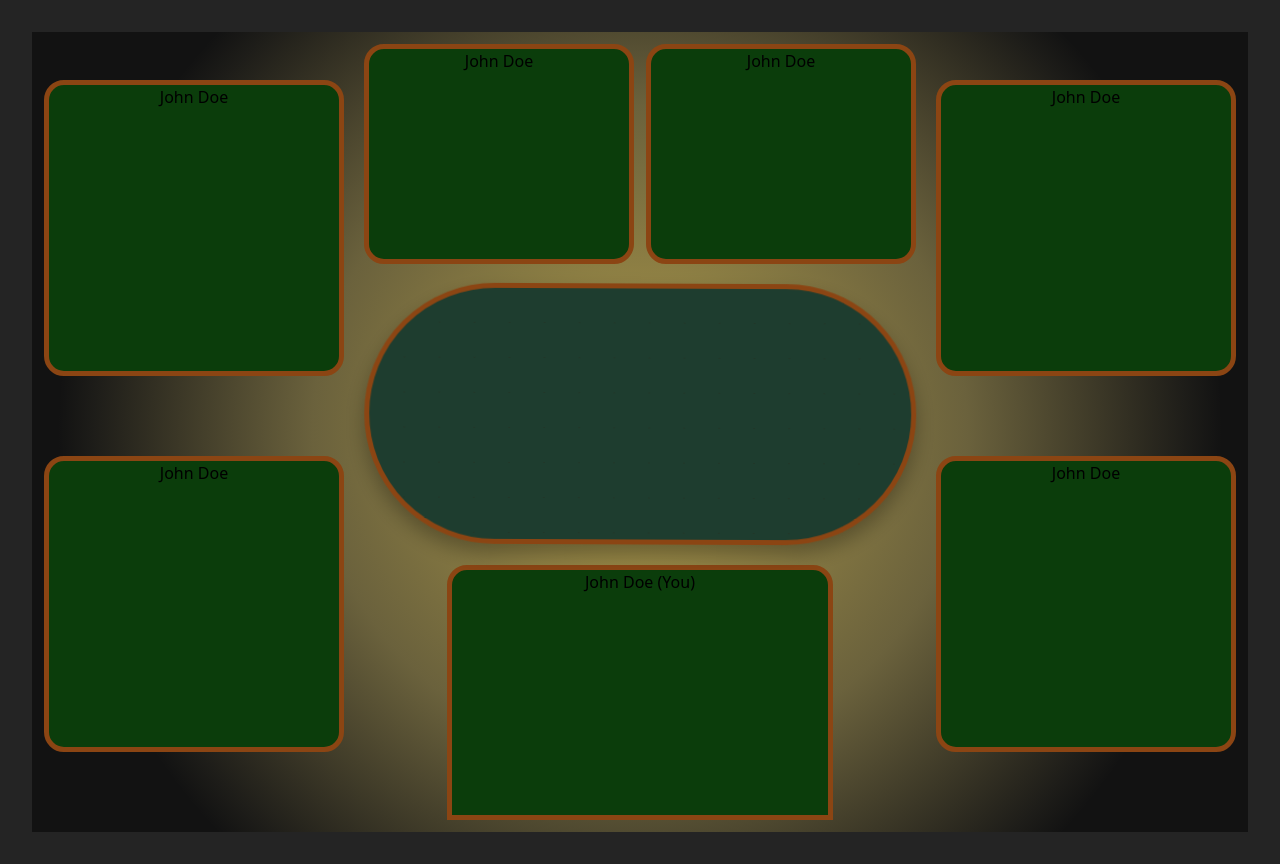
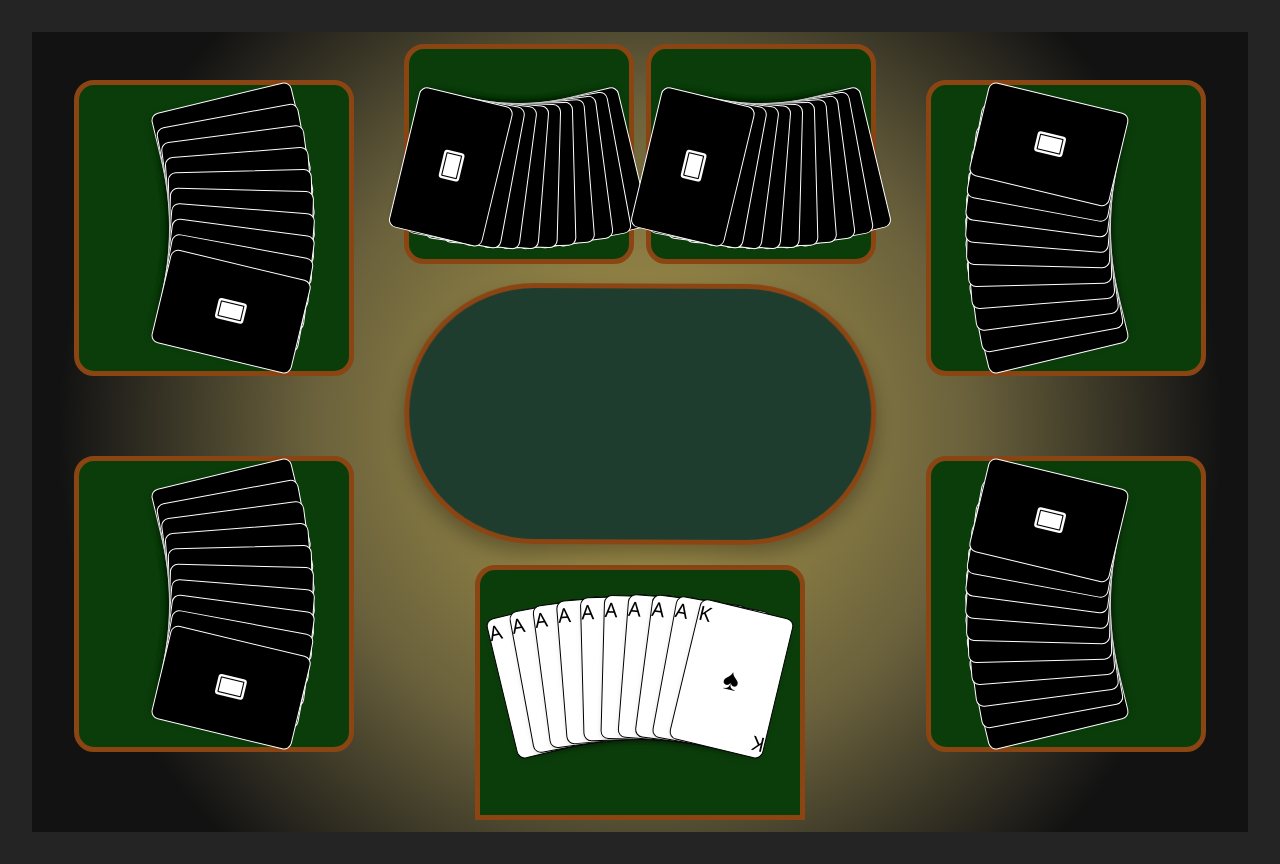
Before and after one commit to auperman-lab/cah-dating, a React (Vite) app: page / in a window 1280 px wide. Built offline with nearby package versions, Linux system fonts and the light colour scheme.

Commit message:
fix cards and their zones

```diff
--- a/src/App.tsx
+++ b/src/App.tsx
@@ -1,68 +1,59 @@
 import './App.css';
 import PlayPage from "./pages/PlayPage.tsx"
+import {Rank, Suit} from "./components/Card.tsx";
+import {useState} from "react";
+import rawEnemyCardData from "./data/enemyCards.json"
+import rawCardData from "./data/cards.json"
 
-// interface CardData {
-//   id: string
-//   suit: Suit;
-//   rank: Rank;
-//   faceUp?: boolean;
-// }
+
+interface CardData {
+  id: string
+  suit: Suit;
+  rank: Rank;
+  faceUp?: boolean;
+}
 
 function App() {
-  // const [cards, setCards] = useState<CardData[]>(rawCardData as CardData[]);
-  // const [enemyCards] = useState<CardData[]>(rawEnemyCardData as CardData[]);
-
-  // const handleDragEnd = (event: DragEndEvent) => {
-  //   const {active, over} = event;
-  //
-  //   if (active.id === over?.id) return;
-  //
-  //   setCards((card) => {
-  //     const originalPos = getCardPos(active.id as string);
-  //     const newPos = getCardPos(over?.id as string);
-  //
-  //     return arrayMove(card, originalPos, newPos);
-  //   });
-  // };
+  const [cards] = useState<CardData[]>(rawCardData as CardData[]);
+  const [enemyCards] = useState<CardData[]>(rawEnemyCardData as CardData[]);
 
   const users = [
     {
       id: 1,
       name: 'John Doe',
-      cards: [],
+      cards: cards,
       isCurrentUser: true,
     }, {
       id: 2,
       name: 'John Doe',
-      cards: []
+      cards: enemyCards
     },
     {
-      id: 2,
+      id: 7,
       name: 'John Doe',
-      cards: []
+      cards: enemyCards
     },
     {
-      id: 2,
+      id: 6,
       name: 'John Doe',
-      cards: []
+      cards: enemyCards
     },
     {
       id: 3,
       name: 'John Doe',
-      cards: []
+      cards: enemyCards
     }
     ,
     {
       id: 4,
       name: 'John Doe',
-      cards: []
+      cards: enemyCards
     },
     {
       id: 5,
       name: 'John Doe',
-      cards: []
+      cards: enemyCards
     }
-
   ]
 
 
--- a/src/components/CardContainer.tsx
+++ b/src/components/CardContainer.tsx
@@ -1,4 +1,4 @@
-import React, {useEffect, useState} from "react";
+import React, {useState} from "react";
 import {Rank, Suit} from "./Card.tsx";
 import Card from "./Card.tsx";
 import {useSortable} from "@dnd-kit/sortable";
@@ -12,10 +12,11 @@ interface CardContainerProps {
   };
   index: number;
   total: number;
-  radius: number;
+  parentWidth: number; // New prop for parent container width
+
 }
 
-const CardContainer: React.FC<CardContainerProps> = ({ cardProp, index, total, radius }) => {
+const CardContainer: React.FC<CardContainerProps> = ({ cardProp, index, total, parentWidth }) => {
   const { attributes, listeners, setNodeRef, transform } = useSortable({
     id: cardProp.id,
     data: {
@@ -24,43 +25,30 @@ const CardContainer: React.FC<CardContainerProps> = ({ cardProp, index, total, r
   });
 
   const [isHovered, setIsHovered] = useState(false);
-  const [windowWidth, setWindowWidth] = useState(window.innerWidth);
 
   const scale = isHovered ? 1.1 : 1;
-
   const dragX = transform?.x ?? 0;
   const dragY = transform?.y ?? 0;
-
   const middle = (total - 1) / 2;
   const angle = (index - middle) * 3; // this is your angular spread
-
-  useEffect(() => {
-    const handleResize = () => setWindowWidth(window.innerWidth);
-    window.addEventListener("resize", handleResize);
-    return () => window.removeEventListener("resize", handleResize);
-  }, []);
-  // larger radius = flatter curve
-  const r = radius * windowWidth * 0.01;
-
+  // larger radius = parentWidth  = flatter curve
   const rad = (angle * Math.PI) / 180;
 
-  const offsetX = r * Math.sin(rad);
-  const offsetY = r * (1 - Math.cos(rad));
+  const offsetX = parentWidth * Math.sin(rad);
+  const offsetY = parentWidth * (1 - Math.cos(rad));
 
-  // console.log("r", r);
-  // console.log("radius", radius);
-  // console.log("width", window.screen.width);
+
 
   const style: React.CSSProperties = {
     position: "absolute",
-    transform: `translate(${dragX+offsetX}px, ${dragY + offsetY}px) rotate(${angle}deg) scale(${scale})`,
-    left: `38%`,
+    left: "50%",
+    top: "40%",
+    transform: `translate(-50%, -50%) translate(${dragX + offsetX}px, ${dragY + offsetY}px) rotate(${angle}deg) scale(${scale})`,
     transformOrigin: "bottom center",
     transition: "transform 300ms ease",
-    zIndex: isHovered ? 10 : 1,
+    zIndex: isHovered ? 1 : 1,
     cursor: "grab",
     touchAction: "none",
-    backgroundColor: "red",
   };
 
   return (
--- a/src/components/CardDropZone.tsx
+++ b/src/components/CardDropZone.tsx
@@ -1,55 +1,94 @@
-import React from "react";
+import React, {useEffect, useRef, useState} from "react";
 import {horizontalListSortingStrategy, SortableContext} from "@dnd-kit/sortable";
 import CardContainer from "./CardContainer.tsx";
 import {Rank, Suit} from "./Card.tsx";
 
-interface CardDropZoneProps {
-  id: string;
-  cardContainerProp: {
+interface Player {
+  id: number,
+  name: string,
+  cards: CardData[],
+  isCurrentUser?: boolean,
+}
+
+interface CardData {
   id: string
   suit: Suit;
   rank: Rank;
   faceUp?: boolean;
-  }[];
-  x?: number;
-  y?: number;
-  w: number;
-  h: number;
-  angle?: number;
-  radius: number;
 }
 
-const CardDropZone: React.FC<CardDropZoneProps> = ({ cardContainerProp, w, h, x = 0, y = 0, angle, radius }) => {
+interface CardDropZoneProps {
+  player: Player;
+  angle?: number;
+}
 
+const CardDropZone: React.FC<CardDropZoneProps> = ({ player, angle= null }) => {
+  const dropZoneRef = useRef<HTMLDivElement>(null);
+  const [parentWidth, setParentWidth] = useState<number>(0);
+  const [parentHeight, setParentHeight] = useState<number>(0);
 
+  useEffect(() => {
+    function updateParentWidth() {
+      if (dropZoneRef.current) {
+        setParentWidth(dropZoneRef.current.offsetWidth);
+        setParentHeight(dropZoneRef.current.offsetHeight);
+        console.log(dropZoneRef.current.offsetWidth);
+      }
+    }
+
+    setTimeout(updateParentWidth, 50);
+    setTimeout(updateParentWidth, 50);
+    window.addEventListener('resize', updateParentWidth);
+    return () => {
+      window.removeEventListener('resize', updateParentWidth);
+    };
+  }, []);
+
+  console.log("angle", angle)
 
   return (
     <div
+      ref={dropZoneRef}
       style={{
+        position: "relative",
+        width: `100%`,
+        height: `100%`,
+      }}
+    >
+      <div
+        style={{
+          ...(angle
+            ? {
+              width: `${parentHeight}px`,
+              height: `${parentWidth}px`,
+              transform: `rotate(${angle}deg)`,
+              transformOrigin: "center",
+              transformBox: "fill-box",
               position: "absolute",
-        left: `${x}%`,
-        top: `${y}%`,
-        width: `${w}%`,
-        height: `${h}%`,
-        transform: `rotate(${angle}deg)`,
+              top: "50%",
+              left: "50%",
+              translate: "-50% -50%",
+            }
+            : {}),
         }}
-      className="bg-gray-400 rounded-lg shadow-lg p-[20px]"
       >
-      <SortableContext items={cardContainerProp} strategy={horizontalListSortingStrategy}>
-        {cardContainerProp.map((card, index) => {
+
+        <SortableContext items={player.cards} strategy={horizontalListSortingStrategy}>
+          {player.cards.map((card, index) => {
 
             return (
               <CardContainer
                 key={card.id}
                 cardProp={card}
                 index={index}
-              total={cardContainerProp.length}
-              radius={radius}
+                total={player.cards.length}
+                parentWidth={angle ? parentHeight : parentWidth}
               />
             );
           })}
         </SortableContext>
       </div>
+    </div>
   );
 };
 
--- a/src/pages/PlayPage.module.scss
+++ b/src/pages/PlayPage.module.scss
@@ -23,29 +23,34 @@
     max-width: 420px;
     height: 100%;
     color: black;
-
+    transform: rotate(180deg);
   }
 
   .playersColumn {
     height: 100vh;
     width: 100%;
-    max-width: 300px;
+    max-width: 340px;
     display: flex;
     flex-direction: column;
+    align-items: center;
     padding-top: 6vh;
 
+
     .playerWrapColumn {
-      background-color: #0b3d0b	;
+      background-color: #0b3d0b;
       border-radius: 20px;
       border: 5px solid saddlebrown;
+      height: 100%;
       width: 100%;
-      max-height: 420px;
-      max-width: 320px;
+      max-height: 380px;
+      max-width: 280px;
       margin-bottom: 10vh;
-      height: 100%;
-      color: black;
+      display: flex;
+      align-items: center;
+      justify-content: center;
 
     }
+
   }
   .tableColumn{
     height: 100vh;
--- a/src/pages/PlayPage.tsx
+++ b/src/pages/PlayPage.tsx
@@ -1,11 +1,22 @@
 import styles from './PlayPage.module.scss';
-import React from "react";
+import React, {useState} from "react";
+import {Rank, Suit} from "../components/Card.tsx";
+import CardDropZone from "../components/CardDropZone";
+import {DndContext, DragEndEvent, pointerWithin} from "@dnd-kit/core";
+import {arrayMove} from "@dnd-kit/sortable";
 
 interface Player {
   id: number,
   name: string,
-  cards: string[],
+  cards: CardData[],
   isCurrentUser?: boolean,
+}
+
+interface CardData {
+  id: string
+  suit: Suit;
+  rank: Rank;
+  faceUp?: boolean;
 }
 
 interface Props {
@@ -17,7 +28,10 @@ const PlayPage: React.FC<Props> = ({ users }) => {
   const left: Player[] = [];
   const right: Player[] = [];
   const top: Player[] = [];
-  let currentUser: Player | undefined; // It's possible there's no currentUser
+  let currentUser: Player | undefined;
+  const [cards, setCards] = useState<CardData[]>(currentUser?.cards)
+  const getCardPos = (id:string) => cards.findIndex((card) => card.id === id);
+
 
   function splitPlayers(userArray:Player[]) {
     currentUser = userArray.find(user => user.isCurrentUser);
@@ -27,11 +41,20 @@ const PlayPage: React.FC<Props> = ({ users }) => {
       else if (index % 3 === 1) right.push(player);
       else top.push(player);
     });
-    console.log("left", left);
-    console.log("right", right);
-    console.log("top", top);
-    console.log("currentUser", currentUser);
   }
+
+  const handleDragEnd = (event: DragEndEvent) => {
+    const {active, over} = event;
+
+    if (active.id === over?.id) return;
+
+    setCards((card) => {
+      const originalPos = getCardPos(active.id as string);
+      const newPos = getCardPos(over?.id as string);
+
+      return arrayMove(card, originalPos, newPos);
+    });
+  };
 
   splitPlayers(users);
 
@@ -39,23 +62,33 @@ const PlayPage: React.FC<Props> = ({ users }) => {
     <div className={styles.PlayPageWrap}>
       <div className={styles.playersColumn}>
         {left.map(player => (
-          <div key={player.id} className={styles.playerWrapColumn}>{player.name}</div>
+          <div key={player.id} className={styles.playerWrapColumn}>
+            <CardDropZone player={player} angle={90} />
+          </div>
           ))}
       </div>
       <div className={styles.tableColumn}>
         <div className={styles.playerblock}>
           {top.map(player => (
-            <div key={player.id} className={styles.playerWrap}>{player.name}</div>
+            <div key={player.id} className={styles.playerWrap}>
+              <CardDropZone   player={player}></CardDropZone>
+            </div>
             ))}
         </div>
         <div className={styles.table}></div>
         <div className={styles.userblock}>
-          {currentUser && <div className={styles.userWrap}>{currentUser.name} (You)</div>} {/* Render currentUser */}
+          {currentUser && <div className={styles.userWrap}>
+            <DndContext collisionDetection={pointerWithin} onDragEnd={handleDragEnd}>
+              <CardDropZone  player={currentUser}></CardDropZone>
+            </DndContext>
+          </div>}
         </div>
       </div>
       <div className={styles.playersColumn}>
         {right.map(player => (
-          <div key={player.id} className={styles.playerWrapColumn}>{player.name}</div>
+          <div key={player.id} className={styles.playerWrapColumn}>
+            <CardDropZone player={player} angle={-90} />
+          </div>
         ))}
       </div>
     </div>
```
Also changed, not shown: src/data/cards.json (renamed from src/components/cards.json), src/data/enemyCards.json (renamed from src/components/enemyCards.json). Lines whose indentation alone changed are shown as unchanged.
